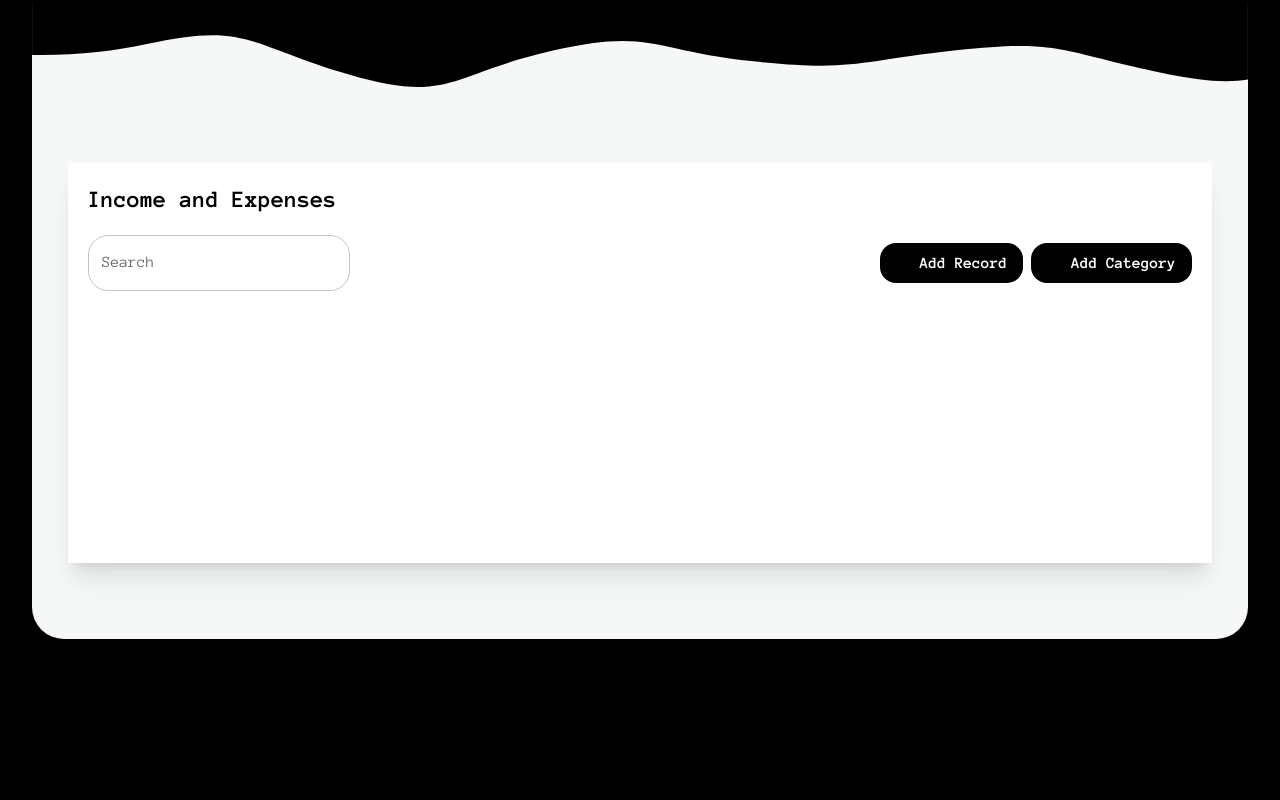
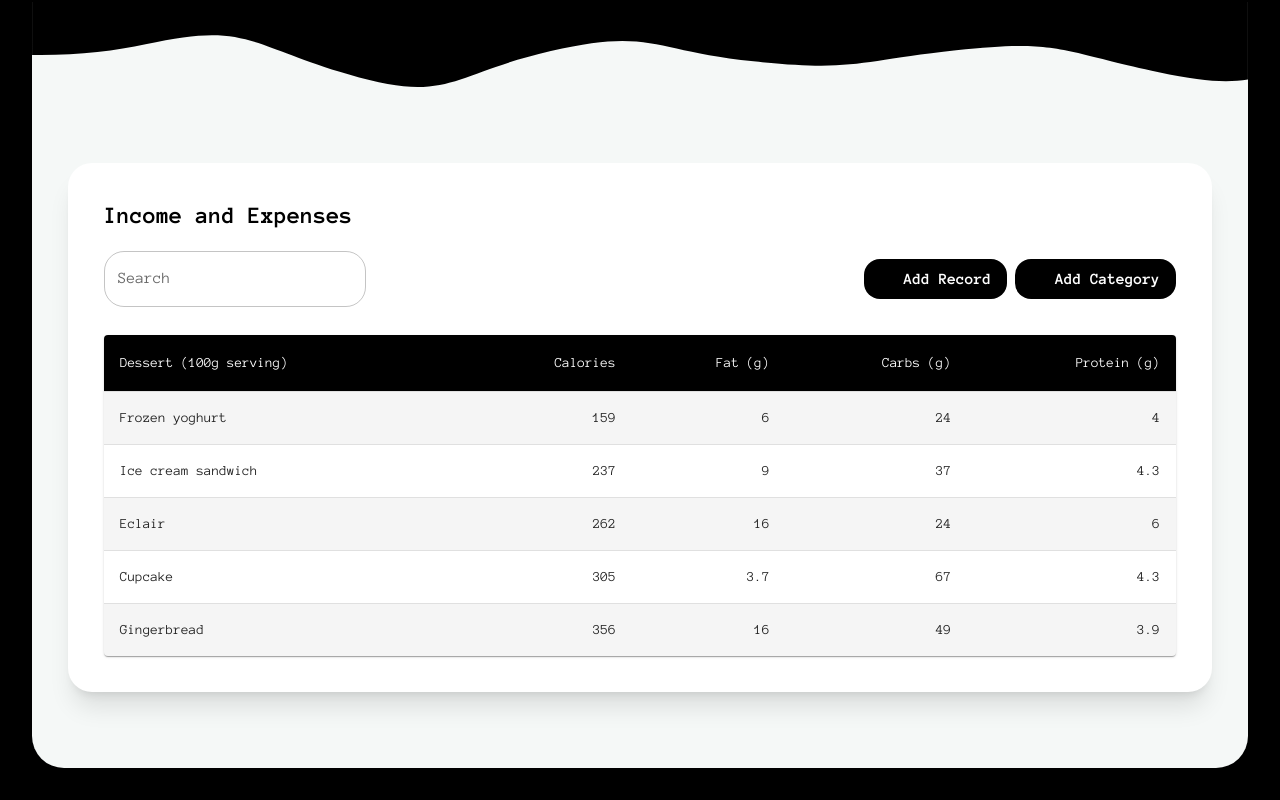
Before and after one commit to MusaevaAdelya/guv-app-electron, a React (Vite) app in the folder react-app/: page / in a window 1280 px wide. Shown: the part 843-1643 px from the top of the page. Before the commit the page ends 1514 px from the top, so only its background shows below. Built offline with nearby package versions, Linux system fonts and the light colour scheme; some icons are missing.

Commit message:
added mui table

```diff
--- /dev/null
+++ b/react-app/src/components/ExpensesTable.tsx
@@ -0,0 +1,77 @@
+import { styled } from '@mui/material/styles';
+import Table from '@mui/material/Table';
+import TableBody from '@mui/material/TableBody';
+import TableCell, { tableCellClasses } from '@mui/material/TableCell';
+import TableContainer from '@mui/material/TableContainer';
+import TableHead from '@mui/material/TableHead';
+import TableRow from '@mui/material/TableRow';
+import Paper from '@mui/material/Paper';
+
+const StyledTableCell = styled(TableCell)(({ theme }) => ({
+  [`&.${tableCellClasses.head}`]: {
+    backgroundColor: theme.palette.common.black,
+    color: theme.palette.common.white,
+  },
+  [`&.${tableCellClasses.body}`]: {
+    fontSize: 14,
+  },
+}));
+
+const StyledTableRow = styled(TableRow)(({ theme }) => ({
+  '&:nth-of-type(odd)': {
+    backgroundColor: theme.palette.action.hover,
+  },
+  // hide last border
+  '&:last-child td, &:last-child th': {
+    border: 0,
+  },
+}));
+
+function createData(
+  name: string,
+  calories: number,
+  fat: number,
+  carbs: number,
+  protein: number,
+) {
+  return { name, calories, fat, carbs, protein };
+}
+
+const rows = [
+  createData('Frozen yoghurt', 159, 6.0, 24, 4.0),
+  createData('Ice cream sandwich', 237, 9.0, 37, 4.3),
+  createData('Eclair', 262, 16.0, 24, 6.0),
+  createData('Cupcake', 305, 3.7, 67, 4.3),
+  createData('Gingerbread', 356, 16.0, 49, 3.9),
+];
+
+function ExpensesTable(){
+    return <TableContainer component={Paper}>
+      <Table sx={{ minWidth: 700 }} aria-label="customized table">
+        <TableHead>
+          <TableRow>
+            <StyledTableCell>Dessert (100g serving)</StyledTableCell>
+            <StyledTableCell align="right">Calories</StyledTableCell>
+            <StyledTableCell align="right">Fat&nbsp;(g)</StyledTableCell>
+            <StyledTableCell align="right">Carbs&nbsp;(g)</StyledTableCell>
+            <StyledTableCell align="right">Protein&nbsp;(g)</StyledTableCell>
+          </TableRow>
+        </TableHead>
+        <TableBody>
+          {rows.map((row) => (
+            <StyledTableRow key={row.name}>
+              <StyledTableCell component="th" scope="row">
+                {row.name}
+              </StyledTableCell>
+              <StyledTableCell align="right">{row.calories}</StyledTableCell>
+              <StyledTableCell align="right">{row.fat}</StyledTableCell>
+              <StyledTableCell align="right">{row.carbs}</StyledTableCell>
+              <StyledTableCell align="right">{row.protein}</StyledTableCell>
+            </StyledTableRow>
+          ))}
+        </TableBody>
+      </Table>
+    </TableContainer>
+}
+
+export default ExpensesTable
--- a/react-app/src/layout/TableSection.tsx
+++ b/react-app/src/layout/TableSection.tsx
@@ -1,11 +1,12 @@
 import SearchField from "../components/SearchField";
 import AddIcon from "@mui/icons-material/Add";
+import ExpensesTable from "../components/ExpensesTable";
 
 function TableSection() {
   return (
-    <section className="bg-white shadow-xl min-h-[50vh] my-10 p-5">
+    <section className="bg-white shadow-xl min-h-[50vh] my-10 p-9 rounded-3xl">
       <p className="text-2xl  font-bold mb-5">Income and Expenses</p>
-      <div className="flex justify-between ">
+      <div className="flex justify-between  mb-7">
         <SearchField />
         <div className=" flex items-center gap-2">
           <button className="text-white bg-black py-2 px-4 rounded-2xl font-bold">
@@ -18,6 +19,7 @@
           </button>
         </div>
       </div>
+      <ExpensesTable/>
     </section>
   );
 }
```
